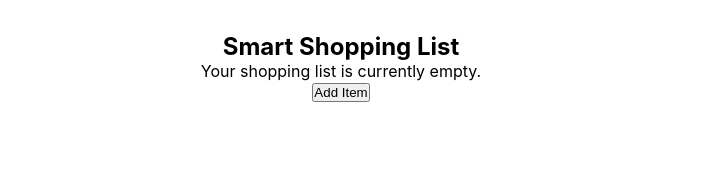
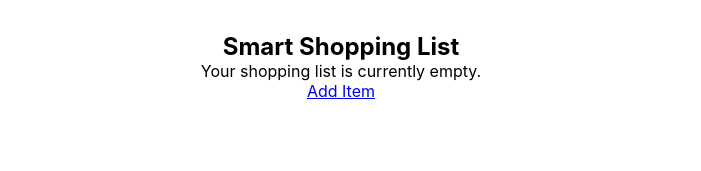
Before and after one commit to the-collab-lab/tcl-18-smart-shopping-list, a React (Create React App) app: page /list-view in a window 1280 px wide. Both pictures are taken after typing "Sample" into the empty fields and a click on the button "Create a new list". Shown: the top 171 px of the page, without its empty margins (299-1000 px from the left). Built offline with nearby package versions, Linux system fonts and the light colour scheme; no server answers; the database is empty.

Commit message:
Fix parameters, ternary operators, and create more idiomatic components

```diff
--- a/src/components/EmptyList/index.jsx
+++ b/src/components/EmptyList/index.jsx
@@ -1,17 +1,11 @@
 import React from 'react';
-import { useHistory } from 'react-router-dom';
+import { Link } from 'react-router-dom';
 
 function EmptyList() {
-  const history = useHistory();
-
-  const goToAddItemView = () => {
-    history.push('/add-item');
-  };
-
   return (
     <section>
       <p>Your shopping list is currently empty.</p>
-      <button onClick={goToAddItemView}>Add Item</button>
+      <Link to="/add-item">Add Item</Link>
     </section>
   );
 }
--- a/src/components/ListView/index.jsx
+++ b/src/components/ListView/index.jsx
@@ -16,7 +16,7 @@ function ListView() {
       {!loading && values.empty ? (
         <EmptyList />
       ) : (
-        <ProductList values={values} />
+        <ProductList products={values ? values.docs : []} />
       )}
     </div>
   );
--- a/src/components/ProductList/index.jsx
+++ b/src/components/ProductList/index.jsx
@@ -1,17 +1,13 @@
 import React from 'react';
 
-function ProductList({ values }) {
-  return (
-    <>
-      {values && (
-        <div>
-          {values.docs.map((doc) => (
-            <p key={doc.id}>{doc.data().item}</p>
-          ))}
-        </div>
-      )}
-    </>
-  );
+function ProductList({ products }) {
+  return products ? (
+    <div>
+      {products.map((doc) => (
+        <p key={doc.id}>{doc.data().item}</p>
+      ))}
+    </div>
+  ) : null;
 }
 
 export default ProductList;
```
